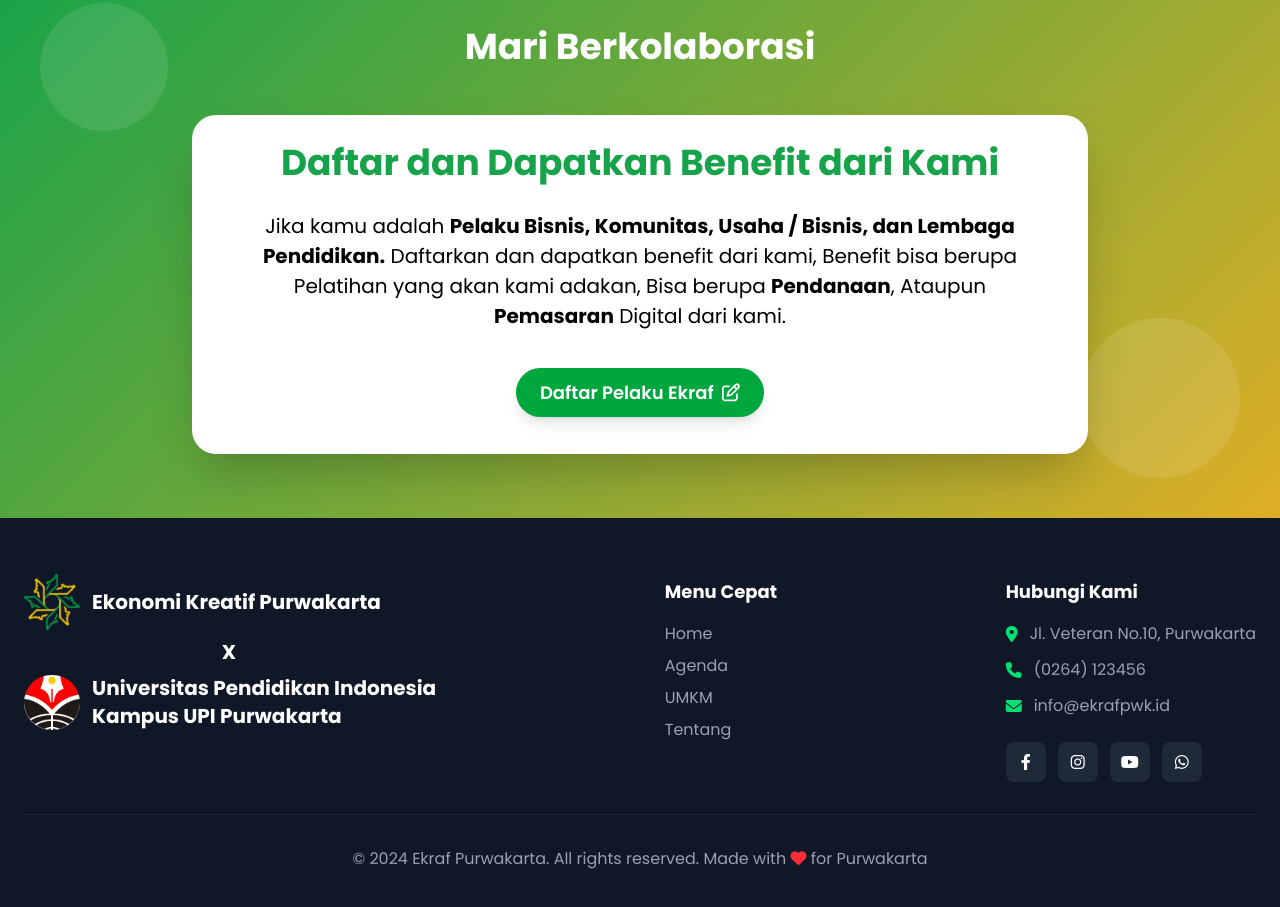
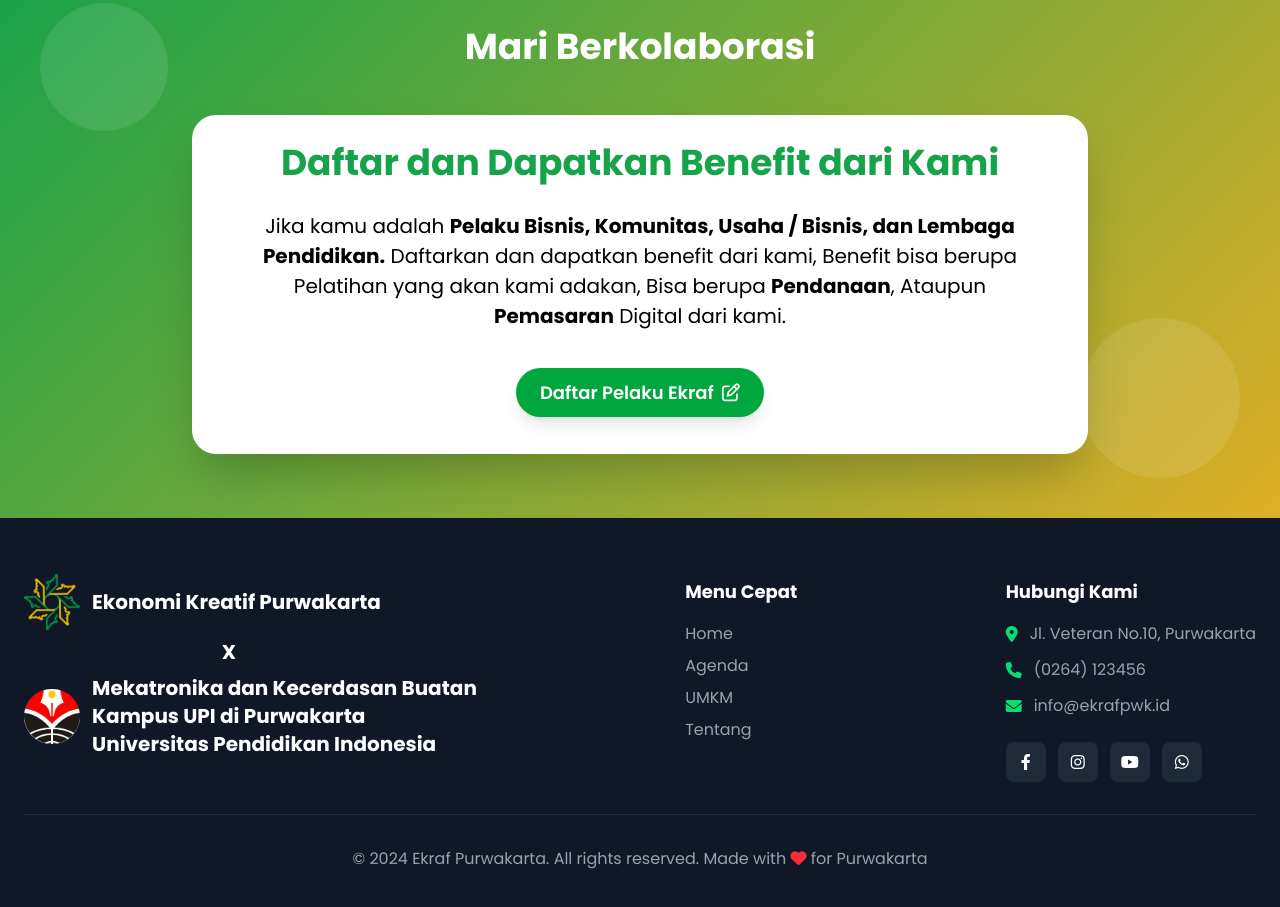
Before and after one commit to hikambdwh/website-ekraf-1, a website: page public/index.html in a window 1280 px wide. Shown: the part 5266-6173 px from the top of the page. Drawn offline with Linux system fonts and the light colour scheme.

Commit message:
menambah gambar

```diff
--- a/public/index.html
+++ b/public/index.html
@@ -644,7 +644,7 @@
                     </div>
                     <div class="flex items-center space-x-3 my-2">
                         <img src="img/logo upi.jpeg" class="rounded-4xl" style="height: 55px;" alt="">
-                        <p class="text-xl font-bold">Universitas Pendidikan Indonesia <br>Kampus UPI Purwakarta </p>
+                        <p class="text-xl font-bold">Mekatronika dan Kecerdasan Buatan <br>Kampus UPI di Purwakarta <br>Universitas Pendidikan Indonesia </p>
 
                     </div>
                 </div>
```
